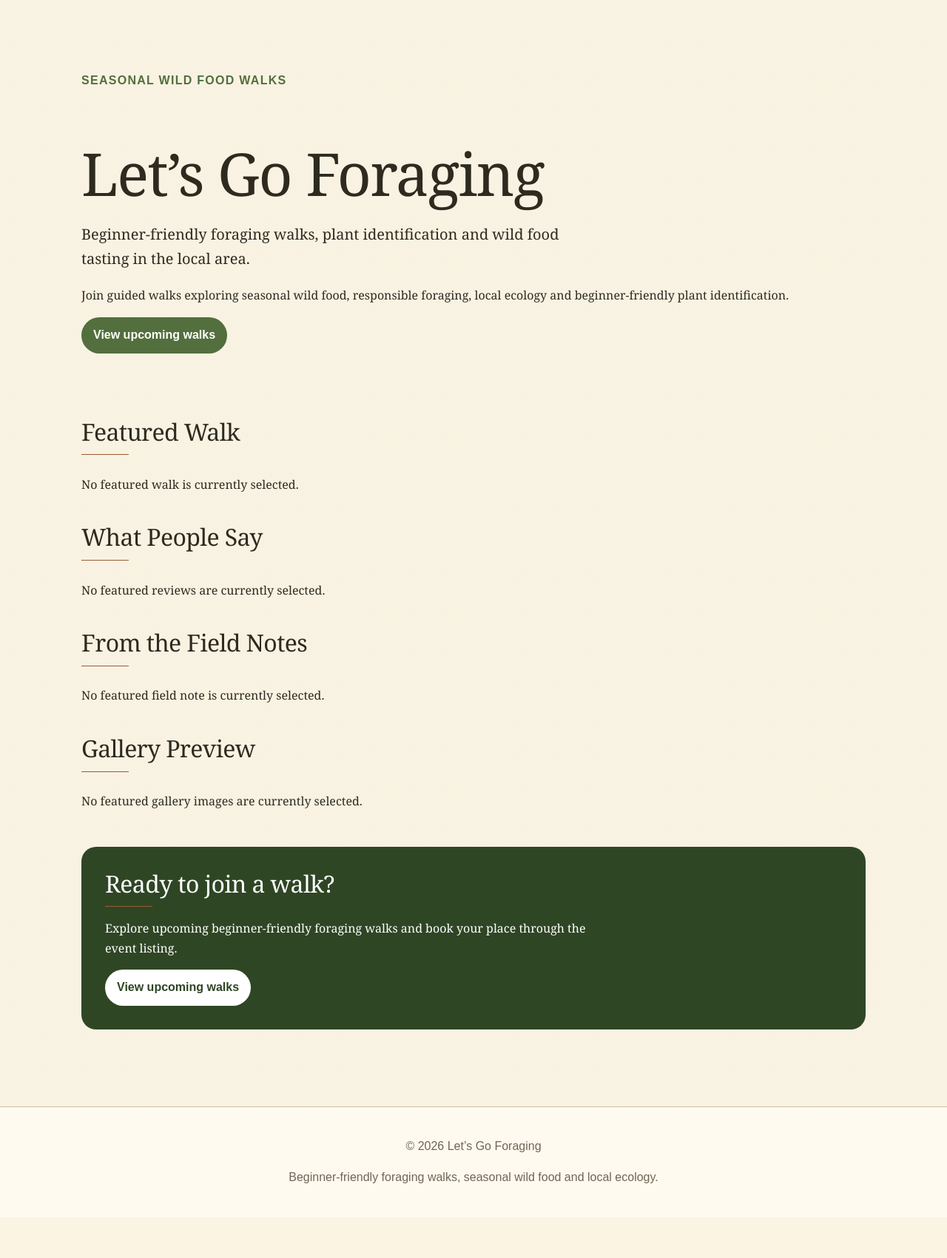
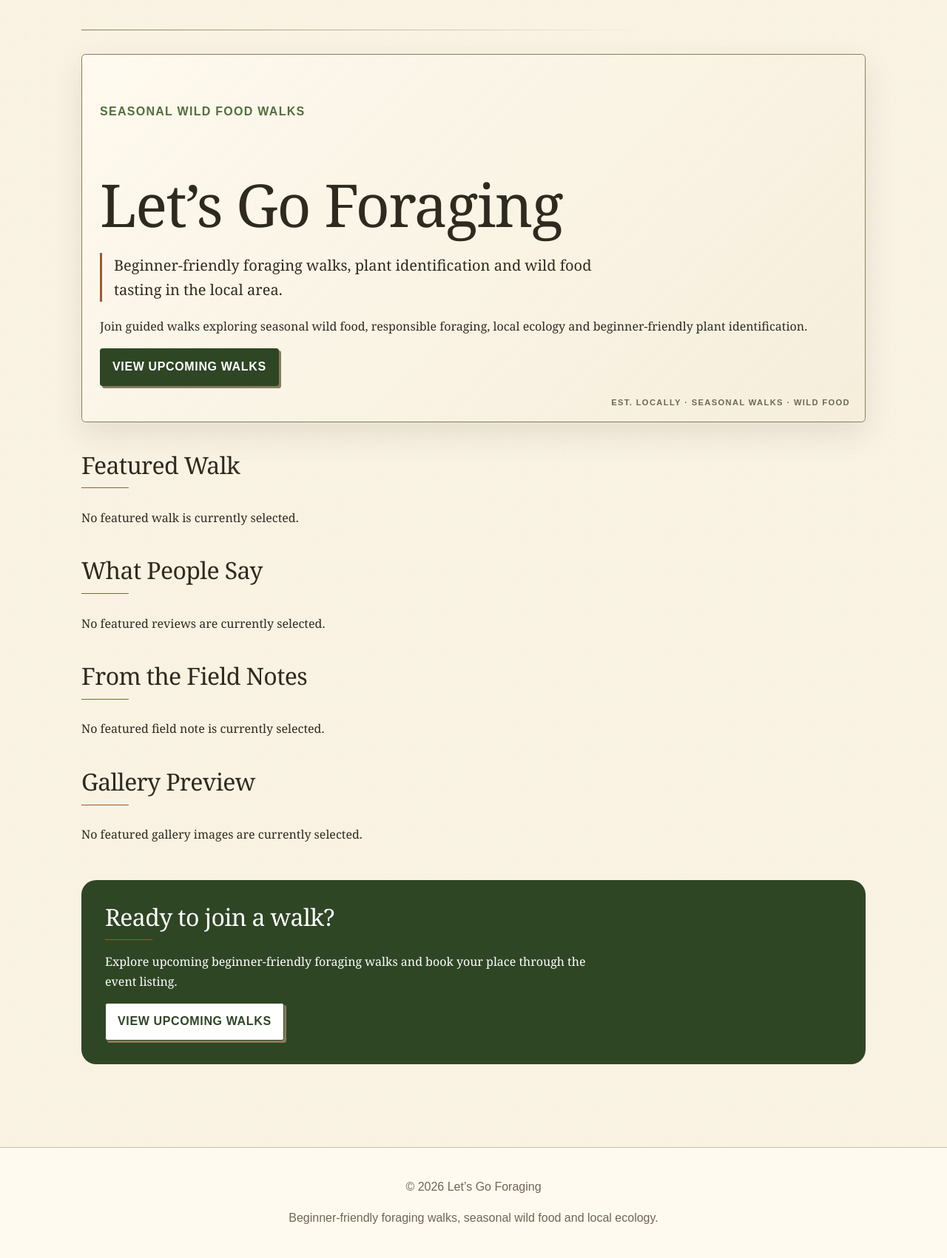
Before and after one commit to hannahashe/letsgoforaging, a Django app: page / in a window 1280 px wide. Shown: the part 65-1766 px from the top of the page at 74% size. Before the commit the page ends 1711 px from the top, so only its background shows below. Run offline with Django 5.2, Linux system fonts and the light colour scheme; data that the repository does not hold is empty.

Commit message:
Enhance homepage layout and styling for improved readability and visual appeal

```diff
--- a/core/static/core/css/style.css
+++ b/core/static/core/css/style.css
@@ -33,6 +33,29 @@ body {
   background:
     linear-gradient(rgba(255, 250, 240, 0.45), rgba(255, 250, 240, 0.45)),
     var(--colour-bg);
+}
+
+body::before {
+  content: "";
+  position: fixed;
+  inset: 0;
+  pointer-events: none;
+  z-index: -1;
+  opacity: 0.28;
+  background-image:
+    radial-gradient(
+      circle at 20% 20%,
+      rgba(47, 42, 31, 0.08) 0 1px,
+      transparent 1px
+    ),
+    radial-gradient(
+      circle at 80% 70%,
+      rgba(47, 42, 31, 0.06) 0 1px,
+      transparent 1px
+    );
+  background-size:
+    28px 28px,
+    42px 42px;
 }
 
 img {
@@ -99,7 +122,16 @@ nav,
 main {
   max-width: var(--max-width);
   margin: 0 auto;
-  padding: 2rem var(--space-page);
+  padding: 2.5rem var(--space-page);
+}
+
+main::before {
+  content: "";
+  display: block;
+  width: min(100%, 760px);
+  height: 1px;
+  margin: 0 0 2rem;
+  background: linear-gradient(to right, var(--colour-border-dark), transparent);
 }
 
 section,
@@ -166,7 +198,7 @@ figcaption {
 
 /* Footer */
 
-footer {
+.site-footer {
   background: var(--colour-surface);
   border-top: 1px solid var(--colour-border);
   padding: 1.5rem var(--space-page);
@@ -181,12 +213,17 @@ a[href*="ticket"],
 a[href*="eventbrite"],
 a[href*="book"] {
   display: inline-block;
-  background: var(--colour-accent);
+  background: var(--colour-accent-dark);
   color: white;
   padding: 0.7rem 1rem;
-  border-radius: 999px;
+  border: 1px solid var(--colour-accent-dark);
+  border-radius: 0.2rem;
   text-decoration: none;
+  font-family: var(--font-ui);
   font-weight: 700;
+  letter-spacing: 0.04em;
+  text-transform: uppercase;
+  box-shadow: 3px 3px 0 var(--colour-border-dark);
 }
 
 .button:hover,
@@ -398,3 +451,94 @@ section > h2::after {
   margin-top: 0.75rem;
   background: var(--colour-rust);
 }
+
+/* Hero Section */
+
+.hero {
+  position: relative;
+  background: linear-gradient(
+    135deg,
+    rgba(255, 250, 240, 0.88),
+    rgba(244, 236, 216, 0.72)
+  );
+  border: 1px solid var(--colour-border-dark);
+  border-radius: 0.35rem;
+  padding: 3rem 1.5rem;
+  box-shadow: 0 16px 40px rgba(47, 42, 31, 0.1);
+}
+
+.hero::after {
+  content: "Est. locally · seasonal walks · wild food";
+  position: absolute;
+  right: 1.25rem;
+  bottom: 1rem;
+  font-family: var(--font-ui);
+  font-size: 0.7rem;
+  font-weight: 700;
+  letter-spacing: 0.12em;
+  text-transform: uppercase;
+  color: var(--colour-muted);
+}
+
+.hero-text {
+  position: relative;
+  padding-left: 1rem;
+  border-left: 3px solid var(--colour-rust);
+}
+
+.page-intro .hero-text::before,
+.detail-header .hero-text::before {
+  content: "Note:";
+  font-family: var(--font-ui);
+  font-size: 0.75rem;
+  font-weight: 700;
+  letter-spacing: 0.12em;
+  text-transform: uppercase;
+  color: var(--colour-rust);
+  display: block;
+  margin-bottom: 0.35rem;
+}
+
+main,
+main section,
+main article,
+main blockquote,
+main figure,
+main p,
+main h1,
+main h2,
+main h3 {
+  color: var(--colour-text);
+}
+
+.site-cta,
+.site-cta h2,
+.site-cta p {
+  color: white;
+}
+
+.site-cta .button {
+  color: var(--colour-accent-dark);
+}
+
+/* Reviews Styling */
+
+blockquote.card {
+  border-left-color: var(--colour-rust);
+}
+
+blockquote.card p:first-of-type {
+  font-size: 1.15rem;
+  font-style: italic;
+}
+
+blockquote.card footer {
+  background: transparent;
+  border-top: 1px solid rgba(138, 123, 92, 0.35);
+  margin-top: 1rem;
+  padding: 0.75rem 0 0;
+  text-align: left;
+  font-family: var(--font-ui);
+  font-size: 0.9rem;
+  color: var(--colour-muted);
+}
--- a/core/templates/core/home.html
+++ b/core/templates/core/home.html
@@ -1,25 +1,23 @@
 {% extends "base.html" %}
-
-{% block title %}Home | Let’s Go Foraging{% endblock %}
-{% block meta_description %}Beginner-friendly foraging walks, plant identification and wild food tasting in the local area.{% endblock %}
-
+{% block title %}Home | Let’s Go Foraging
+{% endblock %}
+{% block meta_description %}
+Beginner-friendly foraging walks, plant
+identification and wild food tasting in the local area.
+{% endblock %}
 {% block content %}
 <section class="hero">
   <div>
     <p class="eyebrow">Seasonal wild food walks</p>
-
     <h1>Let’s Go Foraging</h1>
-
     <p class="hero-text">
-            Beginner-friendly foraging walks, plant identification
-            and wild food tasting in the local area.
+      Beginner-friendly foraging walks, plant identification and wild food
+      tasting in the local area.
     </p>
-
     <p>
-            Join guided walks exploring seasonal wild food, responsible
-            foraging, local ecology and beginner-friendly plant identification.
+      Join guided walks exploring seasonal wild food, responsible foraging,
+      local ecology and beginner-friendly plant identification.
     </p>
-
     <a class="button" href="{% url 'event_list' %}">View upcoming walks</a>
   </div>
 </section>
@@ -34,18 +32,13 @@
         {{ featured_event.title }}
       </a>
     </h3>
-
     <p>
       <strong>Date:</strong>
       {{ featured_event.date|date:"l j F Y" }}
     </p>
-
     <p>{{ featured_event.short_description }}</p>
-
     <p>
-                <a href="{{ featured_event.get_absolute_url }}">
-                    View walk details
-                </a>
+      <a href="{{ featured_event.get_absolute_url }}"> View walk details </a>
     </p>
   </article>
   {% else %}
@@ -55,26 +48,17 @@
 
 <section>
   <h2>What People Say</h2>
-
   {% if featured_reviews %}
   <div class="card-grid">
     {% for review in featured_reviews %}
     <blockquote class="card">
       <p>“{{ review.quote }}”</p>
-
       <footer>
         <strong>{{ review.reviewer_name }}</strong>
-
         {% if review.rating %}
-                            <span>
-                                — {{ review.rating }} stars
-                            </span>
-                        {% endif %}
-
-                        {% if review.source %}
-                            <span>
-                                via {{ review.source }}
-                            </span>
+        <span> — {{ review.rating }} stars </span>
+        {% endif %} {% if review.source %}
+        <span> via {{ review.source }} </span>
         {% endif %}
       </footer>
     </blockquote>
@@ -87,7 +71,6 @@
 
 <section>
   <h2>From the Field Notes</h2>
-
   {% if featured_post %}
   <article class="card">
     <h3>
@@ -95,13 +78,9 @@
         {{ featured_post.title }}
       </a>
     </h3>
-
     <p>{{ featured_post.excerpt }}</p>
-
     <p>
-                <a href="{{ featured_post.get_absolute_url }}">
-                    Read article
-                </a>
+      <a href="{{ featured_post.get_absolute_url }}"> Read article </a>
     </p>
   </article>
   {% else %}
@@ -111,13 +90,11 @@
 
 <section>
   <h2>Gallery Preview</h2>
-
   {% if featured_images %}
   <div class="card-grid">
     {% for image in featured_images %}
     <figure class="card image-card">
-                    <img src="{{ image.image.url }}" alt="{{ image.alt_text }}">
-
+      <img src="{{ image.image.url }}" alt="{{ image.alt_text }}" />
       {% if image.caption %}
       <figcaption>{{ image.caption }}</figcaption>
       {% endif %}
```
Also changed, not shown: other parts of core/static/core/css/style.css (+22 -6 lines). Lines whose indentation alone changed are shown as unchanged.
